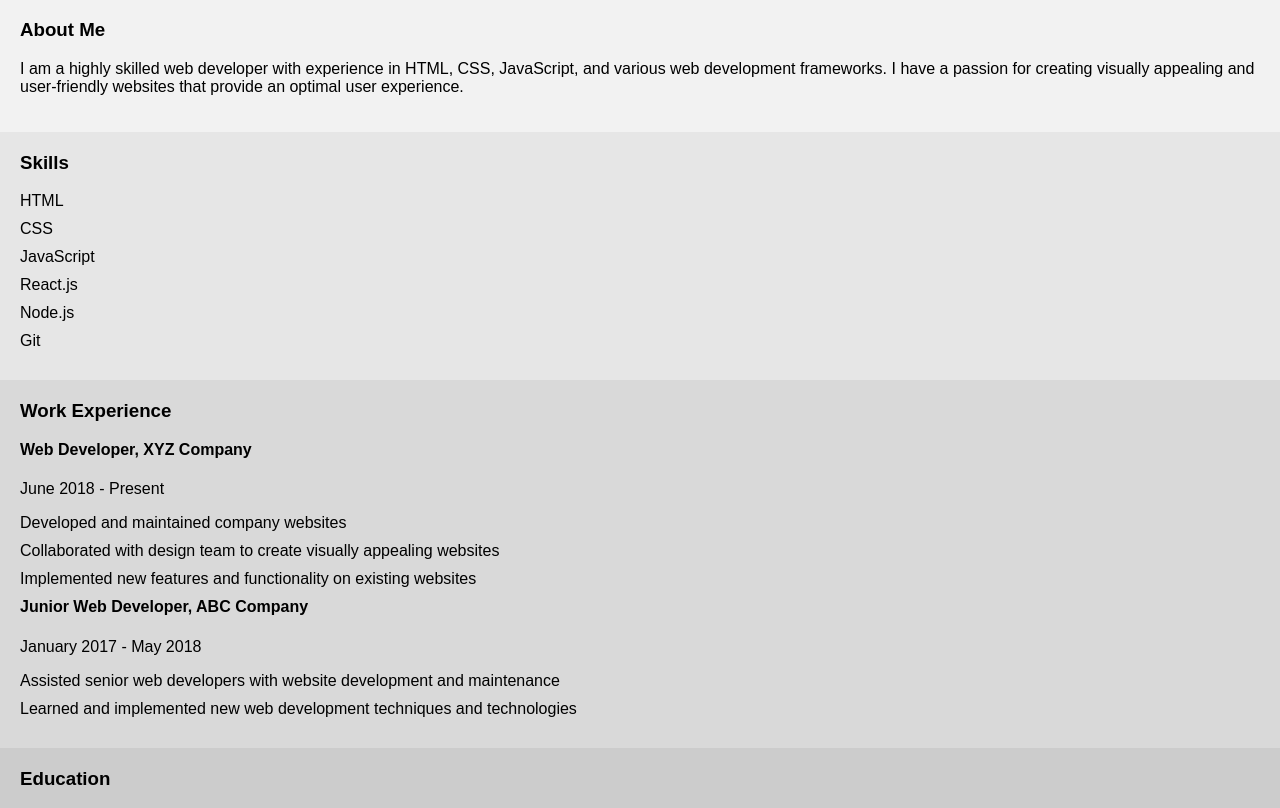
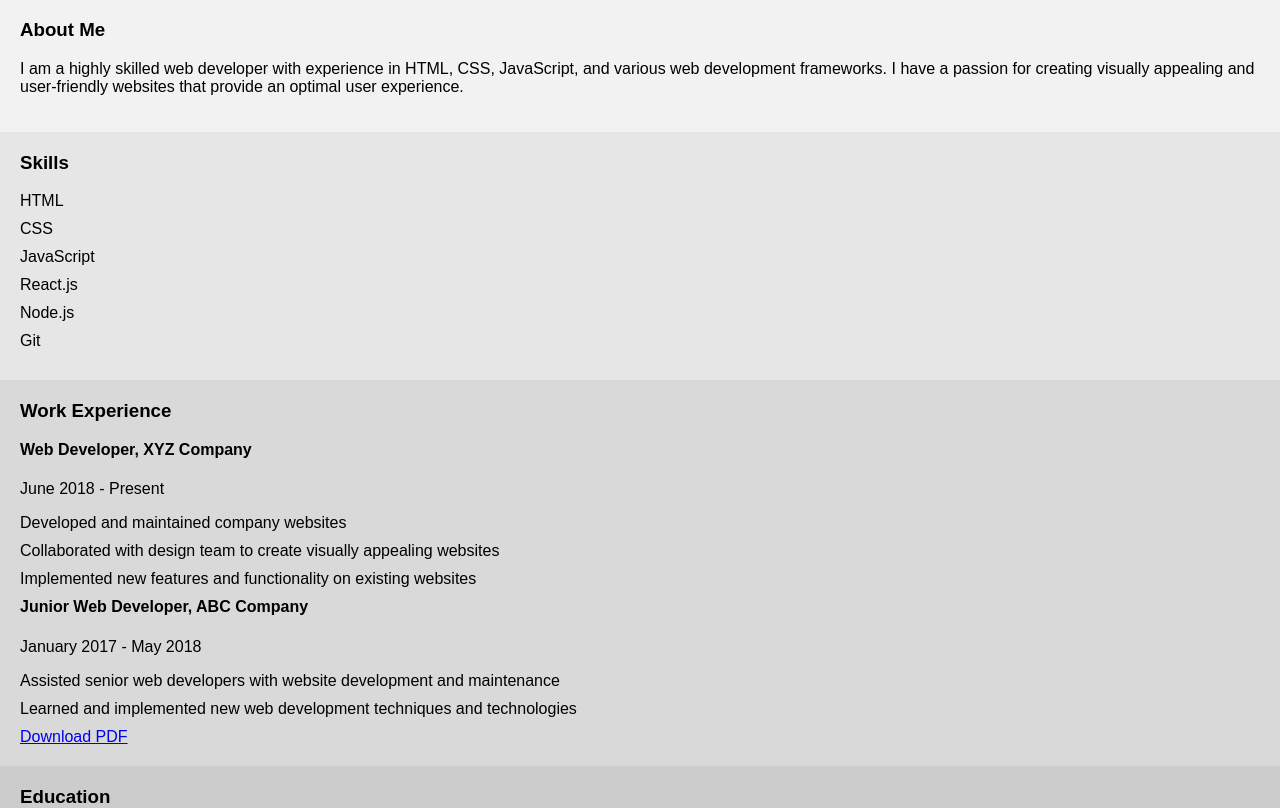
Before and after one commit to mwarsss/mwarsss.github.io, a plain HTML site: page index.html in a window 1280 px wide. Shown: the part 129-937 px from the top of the page. Drawn offline with Linux system fonts and the light colour scheme; a script that the page names is missing.

Commit message:
Update index.html

```diff
--- a/index.html
+++ b/index.html
@@ -50,6 +50,7 @@
 				</ul>
 			</li>
 		</ul>
+		<a href="example.pdf" download>Download PDF</a>
 	</section>
 
 	<section id="education">
```
